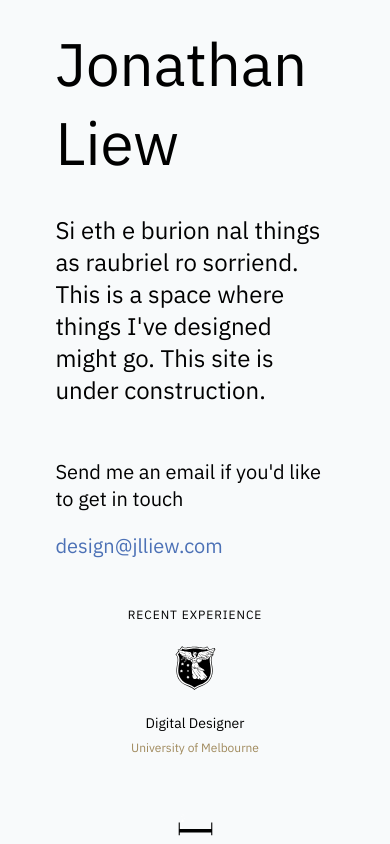
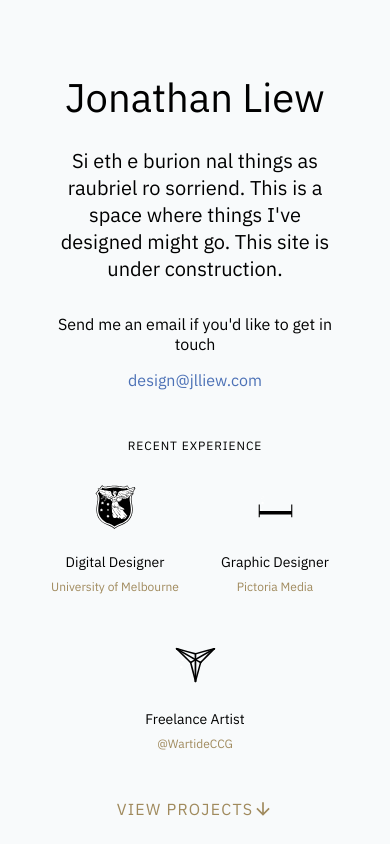
Before and after one commit to jon2147/jlliew-website, a React (Create React App) app: page / in a window 390 px wide. Shown: the top 844 px of the page. Built offline with nearby package versions, Linux system fonts and the light colour scheme.

Commit message:
ReSpOnSIvE reNO

```diff
--- a/src/App.css
+++ b/src/App.css
@@ -30,6 +30,7 @@
   background-color: var(--header-background);
 
 }
+
 
 h1,h2,h3,h4,h5,h6 { font-size: 1rem; }
 p { max-width: 720px; }
@@ -350,7 +351,7 @@ body {
 }
 
 .header-divider {
-  border-left: 1px solid var(--header-divider);
+  border-left: 0.5px solid var(--header-divider);
   min-height: 30rem;
   height: 70vh;
 }
@@ -505,29 +506,53 @@ body {
   }
 }
 
-@media only screen and (max-width: 960px) and (max-height: 720px)
+@media only screen and (max-width: 1200px) and (max-height: 720px)
 {
-  .story{
-    min-height: 100vh;
-    display: flex;
-    flex-direction: column;
+  .software-proficiencies {
+    display: none;
   }
 
-  .story-image{
-    width: 100%;
-    min-height:100vh;
+  .randomotron {
+    display: none;
   }
 
-  .story-content{
-    position: initial;
-  }.story-content{
-    max-width: 100vw;
+  .randomotron-opaque {
+    display: none;
   }
-
 
 }
 
-@media only screen and (max-width: 600px) {
+@media only screen and (max-width: 1080px) and (max-height: 720px)
+{
+  .bio-label {
+    font-size: 2.5rem;
+    text-align: center;
+  }
+
+  .bio-description{
+    font-size: 1.25rem;
+    text-align: center;
+    margin: 1.5rem 0 0 0;
+  }
+
+  .bio-contact {
+    text-align: center;
+  }
+
+  .experience {
+    min-width: 10rem;
+  }
+
+  .experience-position {
+    font-size: 0.75rem;
+  }
+
+  .experience-workplace {
+    font-size: 0.625rem;
+  }
+}
+
+@media only screen and (max-width: 720px) {
 
   /*
   .App-header{
@@ -546,13 +571,21 @@ body {
     padding-right: var(--header-padding-mobile);
   }
 
-  .header-title{
-    font-size: 2.5rem
+  .bio-label {
+    font-size: 2.5rem;
+    text-align: center;
+    margin-top: 12vw;
   }
 
-  .header-intro{
+  .bio-description{
     font-size: 1.25rem;
-    margin: 1.5rem 0 2.25rem 0;
+    text-align: center;
+    margin: 1.5rem 0 0 0;
+  }
+
+  .bio-contact{
+    font-size: 1rem;
+    text-align: center;
   }
 
   .header-links{
@@ -573,9 +606,17 @@ body {
   .header-auxiliary{
     padding-left: var(--header-padding-mobile);
     padding-right: var(--header-padding-mobile);
+    padding-bottom: 2.5rem;
+  }
+
+
+  .auxiliary-label{
+    margin-bottom: 2rem;
   }
 
   .recent-experience {
+    width: 90vw;
+    max-width: unset;
   }
 
   .experiences {
@@ -584,38 +625,20 @@ body {
 
   .experience {
     margin: auto;
+    min-width: 10rem;
     margin-bottom: 3rem;
-
-  }
-
-
-  .recent-experience {
-    width: 100%;
-    max-width: 64rem;
   }
 
   .projects-link {
-    margin-top: 3rem;
+    margin-top: 0;
   }
 
-/*
-  .story{
-    min-height: 100vh;
-    display: flex;
-    flex-direction: column;
+  .randomotron {
+    max-width: 80vw;
   }
 
-
-  .story-image{
-    width: 100%;
-    min-height: 60vh;
-  }*/
-
-  .story-body{
-    font-size: 1rem;
+  .randomotron-opaque {
+    max-width: 80vw;
   }
 
-  .story-content{
-    max-width: 100vw;
-  }
 }
--- a/src/components/Randomotron.js
+++ b/src/components/Randomotron.js
@@ -7,11 +7,11 @@ const items = [
         </a>
     </span>),
     (<div>Cooking tip #41: if uncertain, add <i>more</i> butter.</div>),
-    (<span>
+/*(<span>
         This is <i>my</i> favourite <a className="App-link" target="_blank" href="https://commons.wikimedia.org/wiki/File:L%C3%B3magn%C3%BA_with_sand_blowing.jpg">
             big rock
             <OpenInNewIcon className="randomotron-icon"/></a>.
-    </span>)
+    </span>)*/
 ];
 
 const showInterval = 4800;
```
